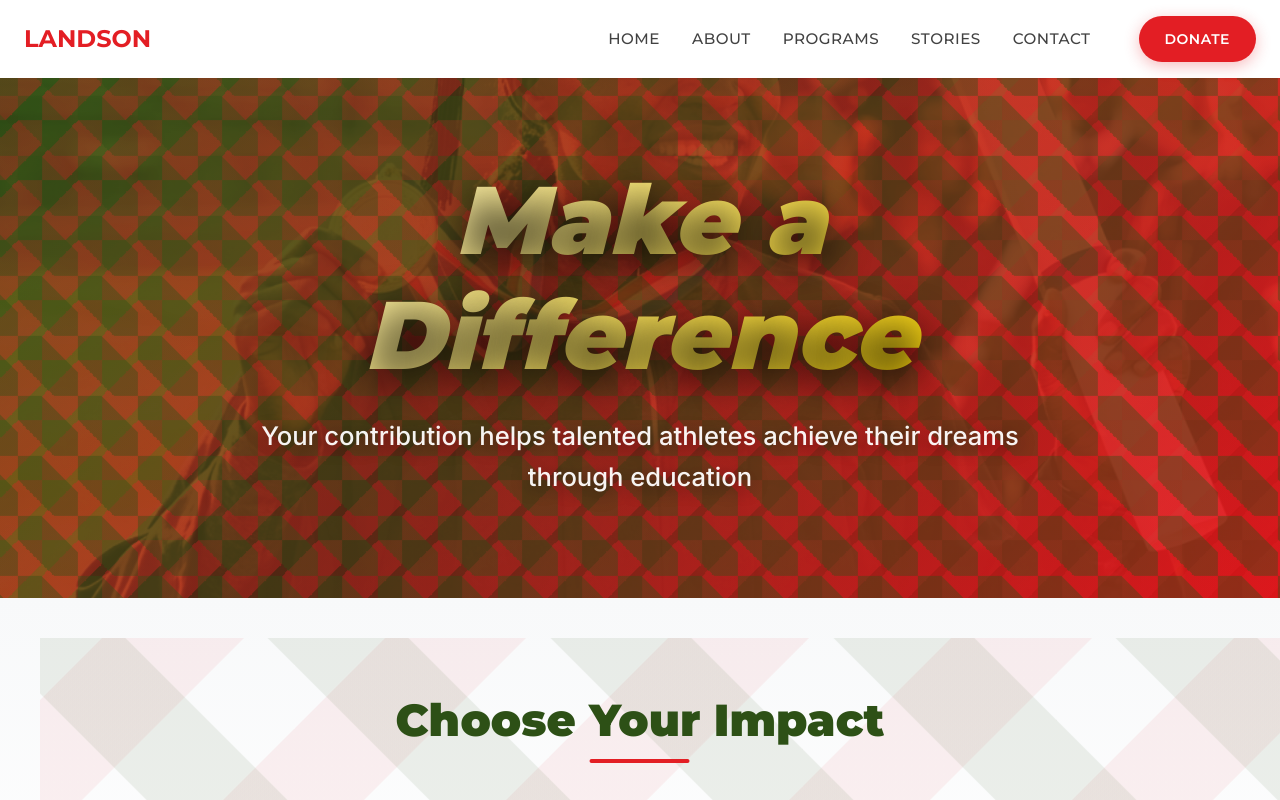
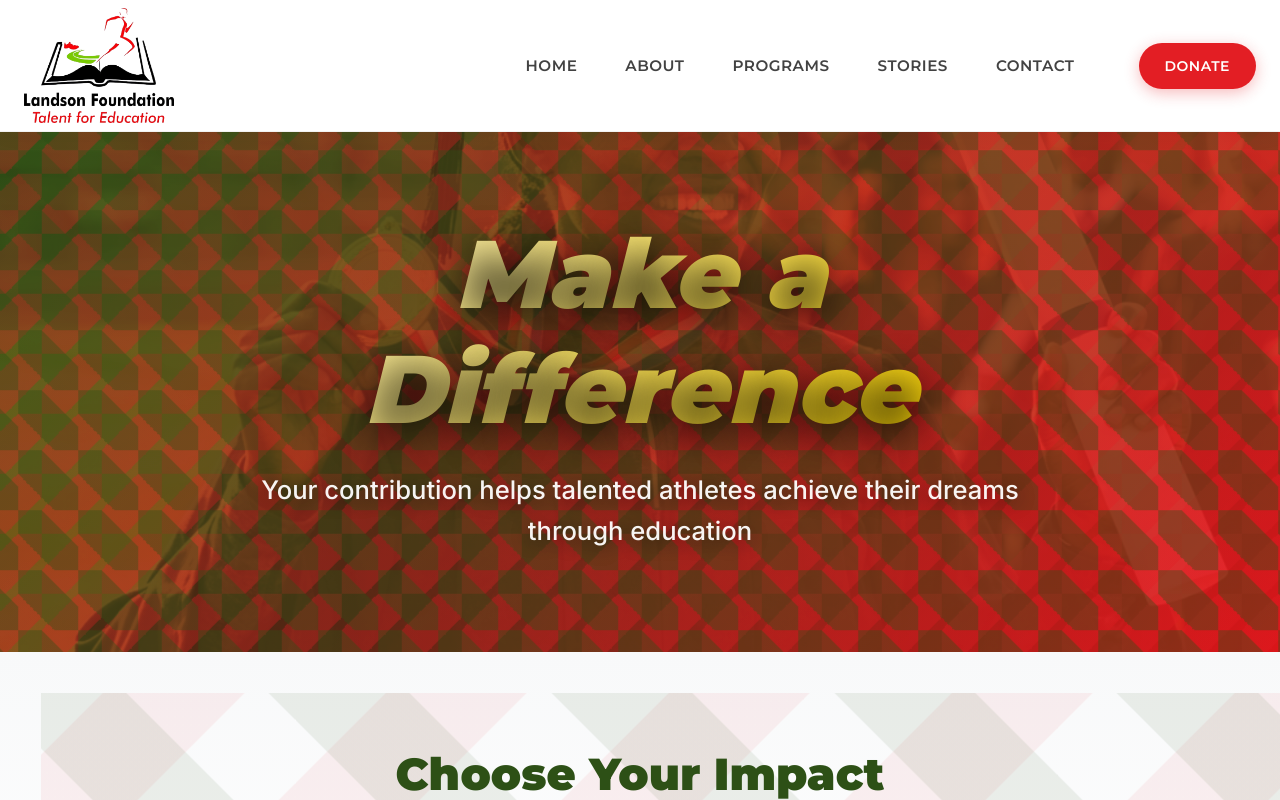
Before and after one commit to Muk88/Landson-Foundation, a Next.js app: page /donate in a window 1280 px wide. Shown: the top 800 px of the page. Built offline with nearby package versions, Linux system fonts and the light colour scheme.

Commit message:
UPDATE 2

```diff
--- a/src/components/layout/Header.module.css
+++ b/src/components/layout/Header.module.css
@@ -2,64 +2,93 @@
     position: sticky;
     top: 0;
     z-index: var(--z-sticky);
-    background: var(--color-white);
-    box-shadow: var(--shadow-sm);
-    transition: all var(--transition-base);
+    background: rgba(255, 255, 255, 0.98);
+    backdrop-filter: blur(10px);
+    box-shadow: 0 2px 20px rgba(0, 0, 0, 0.05);
+    transition: all 0.3s cubic-bezier(0.4, 0, 0.2, 1);
+    border-bottom: 1px solid rgba(0, 0, 0, 0.05);
 }
 
 .header.scrolled {
-    box-shadow: var(--shadow-md);
+    box-shadow: 0 4px 30px rgba(0, 0, 0, 0.1);
+    background: rgba(255, 255, 255, 0.95);
 }
 
 .container {
     display: flex;
     align-items: center;
     justify-content: space-between;
-    padding: 1rem var(--spacing-md);
+    padding: 0.5rem var(--spacing-md);
     max-width: 1400px;
     margin: 0 auto;
 }
 
 .logo {
-    font-family: var(--font-heading);
-    font-size: 1.5rem;
-    font-weight: 700;
-    color: var(--color-red);
     display: flex;
     align-items: center;
-    gap: 0.5rem;
+    transition: all 0.3s ease;
+    position: relative;
+}
+
+.logo:hover {
+    transform: scale(1.05);
+}
+
+.logo img {
+    object-fit: contain;
 }
 
 .nav {
     display: flex;
     align-items: center;
-    gap: var(--spacing-lg);
+    gap: var(--spacing-xl);
 }
 
 .navLinks {
     display: flex;
     align-items: center;
-    gap: var(--spacing-lg);
+    gap: var(--spacing-xl);
     list-style: none;
 }
 
 .navLink {
     font-family: var(--font-heading);
-    font-weight: 500;
+    font-weight: 600;
     font-size: 0.95rem;
     color: var(--color-gray-800);
-    transition: color var(--transition-fast);
+    transition: all 0.3s ease;
     text-transform: uppercase;
     letter-spacing: 0.5px;
+    position: relative;
+    padding: 0.5rem 0;
+}
+
+.navLink::after {
+    content: '';
+    position: absolute;
+    bottom: 0;
+    left: 0;
+    width: 0;
+    height: 2px;
+    background: linear-gradient(90deg, var(--color-green), var(--color-red));
+    transition: width 0.3s ease;
 }
 
 .navLink:hover {
-    color: var(--color-red);
+    color: var(--color-green);
+}
+
+.navLink:hover::after {
+    width: 100%;
 }
 
 .navLink.active {
-    color: var(--color-red);
-    font-weight: 600;
+    color: var(--color-green);
+    font-weight: 700;
+}
+
+.navLink.active::after {
+    width: 100%;
 }
 
 .donateButton {
@@ -75,26 +104,32 @@
     border: none;
     cursor: pointer;
     padding: 0.5rem;
+    transition: all 0.3s ease;
+}
+
+.mobileMenuButton:hover {
+    transform: scale(1.1);
 }
 
 .mobileMenuButton span {
-    width: 25px;
+    width: 28px;
     height: 3px;
-    background: var(--color-gray-800);
-    transition: all var(--transition-fast);
-    border-radius: 2px;
+    background: linear-gradient(90deg, var(--color-green), var(--color-red));
+    transition: all 0.3s cubic-bezier(0.4, 0, 0.2, 1);
+    border-radius: 3px;
 }
 
 .mobileMenuButton.open span:nth-child(1) {
-    transform: rotate(45deg) translate(7px, 7px);
+    transform: rotate(45deg) translate(8px, 8px);
 }
 
 .mobileMenuButton.open span:nth-child(2) {
     opacity: 0;
+    transform: translateX(20px);
 }
 
 .mobileMenuButton.open span:nth-child(3) {
-    transform: rotate(-45deg) translate(7px, -7px);
+    transform: rotate(-45deg) translate(8px, -8px);
 }
 
 .mobileNav {
@@ -103,21 +138,24 @@
     top: 70px;
     left: 0;
     right: 0;
-    background: var(--color-white);
-    box-shadow: var(--shadow-lg);
-    padding: var(--spacing-lg);
+    background: rgba(255, 255, 255, 0.98);
+    backdrop-filter: blur(20px);
+    box-shadow: 0 10px 40px rgba(0, 0, 0, 0.15);
+    padding: var(--spacing-xl);
     z-index: var(--z-dropdown);
+    border-bottom: 3px solid;
+    border-image: linear-gradient(90deg, var(--color-green), var(--color-red)) 1;
 }
 
 .mobileNav.open {
     display: block;
-    animation: slideDown 0.3s ease-out;
+    animation: slideDown 0.4s cubic-bezier(0.4, 0, 0.2, 1);
 }
 
 @keyframes slideDown {
     from {
         opacity: 0;
-        transform: translateY(-20px);
+        transform: translateY(-30px);
     }
 
     to {
@@ -135,21 +173,25 @@
 
 .mobileNavLink {
     font-family: var(--font-heading);
-    font-weight: 500;
-    font-size: 1.1rem;
+    font-weight: 600;
+    font-size: 1.2rem;
     color: var(--color-gray-800);
-    padding: var(--spacing-sm) 0;
-    border-bottom: 1px solid var(--color-gray-200);
+    padding: var(--spacing-md) 0;
+    border-bottom: 2px solid var(--color-gray-200);
     text-transform: uppercase;
     letter-spacing: 0.5px;
+    transition: all 0.3s ease;
+    display: block;
 }
 
 .mobileNavLink:hover {
-    color: var(--color-red);
+    color: var(--color-green);
+    padding-left: var(--spacing-sm);
+    border-bottom-color: var(--color-green);
 }
 
 .mobileDonateButton {
-    margin-top: var(--spacing-md);
+    margin-top: var(--spacing-lg);
 }
 
 @media (max-width: 768px) {
@@ -160,4 +202,20 @@
     .mobileMenuButton {
         display: flex;
     }
+
+    .logo img {
+        width: 140px;
+        height: auto;
+    }
 }
+
+@media (max-width: 480px) {
+    .container {
+        padding: 0.6rem var(--spacing-sm);
+    }
+
+    .logo img {
+        width: 120px;
+        height: auto;
+    }
+}
--- a/src/components/layout/Header.tsx
+++ b/src/components/layout/Header.tsx
@@ -2,6 +2,7 @@
 
 import React, { useState, useEffect } from 'react'
 import Link from 'next/link'
+import Image from 'next/image'
 import { usePathname } from 'next/navigation'
 import Button from '../ui/Button'
 import styles from './Header.module.css'
@@ -36,7 +37,7 @@
         <header className={`${styles.header} ${scrolled ? styles.scrolled : ''}`}>
             <div className={styles.container}>
                 <Link href="/" className={styles.logo}>
-                    <span>LANDSON</span>
+                    <Image src="/images/logo1.png" alt="Landson Foundation" width={150} height={50} priority />
                 </Link>
 
                 <nav className={styles.nav}>
```
Also changed, not shown: public/images/logo.jpg (added), public/images/logo1.png (added).
